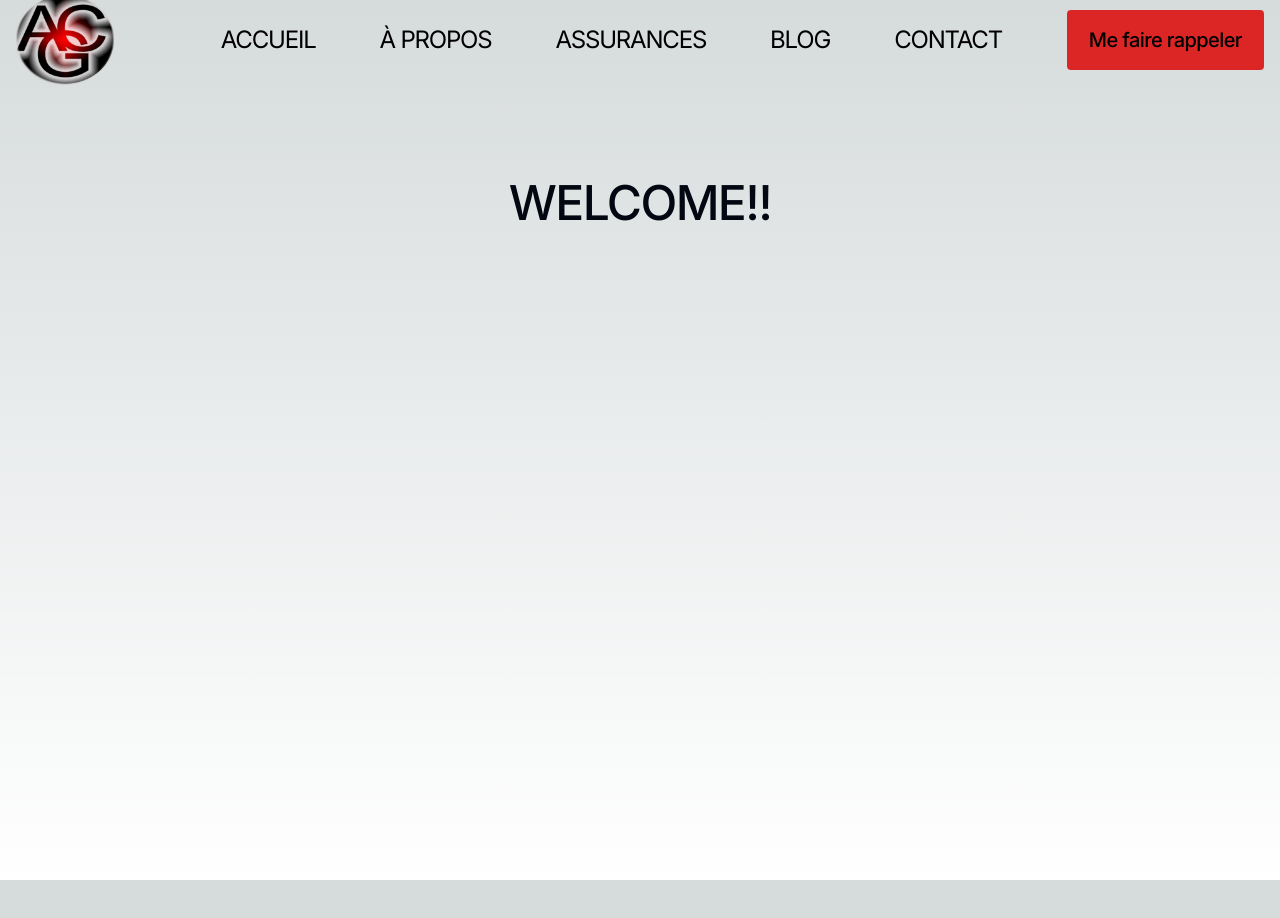
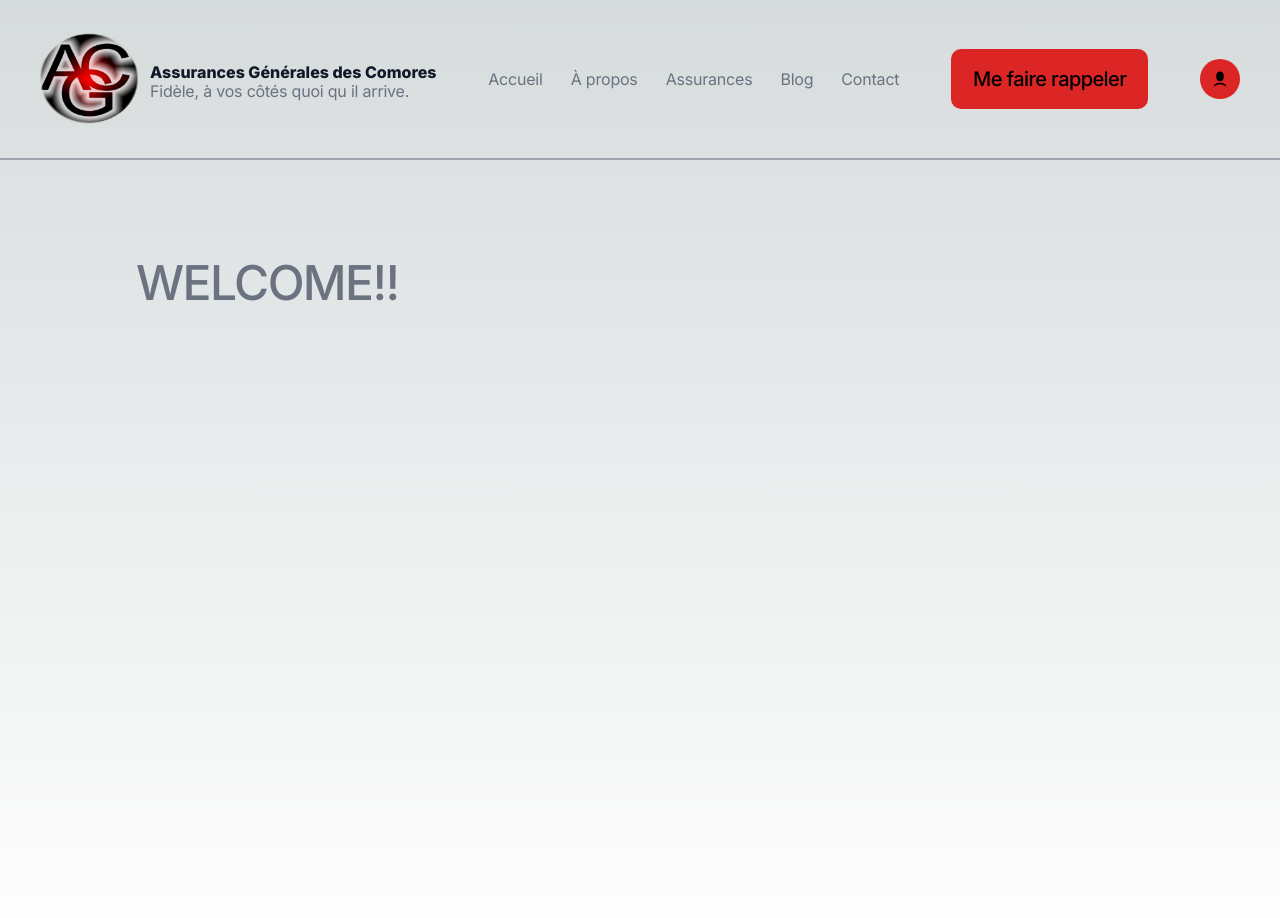
Before and after one commit to soikhat/agcnext-reactapp, a Next.js app in the folder agc-app/: page / in a window 1280 px wide. Shown: the top 918 px of the page. Before the commit the page ends 880 px from the top, so only its background shows below. Built offline with nearby package versions, Linux system fonts and the light colour scheme.

Commit message:
feat080324-icons add icons to button

```diff
--- a/agc-app/package.json
+++ b/agc-app/package.json
@@ -13,7 +13,8 @@
     "next": "14.1.0",
     "next-drupal": "^1.6.0",
     "react": "^18",
-    "react-dom": "^18"
+    "react-dom": "^18",
+    "react-icons": "^5.0.1"
   },
   "devDependencies": {
     "@types/node": "^20",
--- a/agc-app/src/app/layout.tsx
+++ b/agc-app/src/app/layout.tsx
@@ -1,8 +1,8 @@
 import type { Metadata } from "next";
 import { Inter } from "next/font/google";
 import "../styles/globals.css";
-import Navbar from "@/app/ui/component/Header/NavBar/Navbar";
-import Navigation from "./ui/component/Header/Navigation";
+import {Navbar} from "@/app/ui/component/Navigation/NavBar/Navbar";
+import Navigation from "./ui/component/Navigation/Navigation";
 
 const inter = Inter({ subsets: ["latin"] });
 
--- a/agc-app/src/app/page.tsx
+++ b/agc-app/src/app/page.tsx
@@ -1,16 +1,19 @@
 import Image from "next/image";
 import "../styles/globals.css";
-import Navbar from "./ui/component/Header/NavBar/Navbar";
+import {Navbar} from "./ui/component/Navigation/NavBar/Navbar";
 import { Typography } from "@/app/ui/design-system/Typography/Typography";
+import { Container } from "./ui/component/Container/Container";
 
 export default function Home() {
   return (
     <main className="flex min-h-screen flex-col items-center justify-between p-24">
-      <div className="relative flex place-items-center before:absolute before:h-[300px] before:w-full sm:before:w-[480px] before:-translate-x-1/2 before:rounded-full before:bg-gradient-radial before:from-white before:to-transparent before:blur-2xl before:content-[''] after:absolute after:-z-20 after:h-[180px] after:w-full sm:after:w-[240px] after:translate-x-1/3 after:bg-gradient-conic after:from-red-200 after:via-pink-200 after:blur-2xl after:content-[''] before:dark:bg-gradient-to-br before:dark:from-transparent before:dark:to-pink-700 before:dark:opacity-10 after:dark:from-red-900 after:dark:via-[#1201ff] after:dark:opacity-40 before:lg:h-[360px] z-[-1]">
-        <Typography variant="headingM" component="h1">
-          WELCOME!!
-        </Typography>
-      </div>
+      <Container>
+        <div className="relative flex place-items-center before:absolute before:h-[300px] before:w-full sm:before:w-[480px] before:-translate-x-1/2 before:rounded-full before:bg-gradient-radial before:from-white before:to-transparent before:blur-2xl before:content-[''] after:absolute after:-z-20 after:h-[180px] after:w-full sm:after:w-[240px] after:translate-x-1/3 after:bg-gradient-conic after:from-red-200 after:via-pink-200 after:blur-2xl after:content-[''] before:dark:bg-gradient-to-br before:dark:from-transparent before:dark:to-pink-700 before:dark:opacity-10 after:dark:from-red-900 after:dark:via-[#1201ff] after:dark:opacity-40 before:lg:h-[360px] z-[-1]">
+          <Typography variant="headingM" component="h1" theme="gray">
+            WELCOME!!
+          </Typography>
+        </div>
+      </Container>
     </main>
   );
 }
--- a/agc-app/src/app/ui/component/Container/Container.tsx
+++ b/agc-app/src/app/ui/component/Container/Container.tsx
@@ -1,10 +1,12 @@
+import clsx from "clsx"
+
 interface ContainerProps{
     children: React.ReactNode
     className?: string
 }
 export const Container = ({children, className}:ContainerProps)=>{
     return(
-        <div className={className} >
+        <div className={clsx(className,"w-full max-w-7xl mx-auto px-5 lg:px-10")} >
             {children}
         </div>
     )
--- a/agc-app/src/app/ui/component/Header/NavBar/Navbar.tsx
+++ /dev/null
@@ -1,56 +0,0 @@
-import Image from "next/image";
-import Link from "next/link";
-import { Container } from "../../Container/Container";
-import Button from "../../../design-system/button/Button";
-
-interface NavigationProps {
-  isOpen ?: boolean ;
-  toggle?: boolean;
-}
-const  Navbar= ({isOpen,toggle}:NavigationProps) => {
-  return (
-    <>
-      <div className="w-full max-w-full flex h-20 top-6">
-        <Container className="w-full flex justify-between items-center mx-auto px-4 h-full ">
-          <div className="justify-center lg:static lg:h-auto lg:w-auto lg:bg-none">
-            <Link
-              className="pointer-events-none flex place-items-center gap-2 p-8 lg:pointer-events-auto lg:p-0"
-              href="https://vercel.com?utm_source=create-next-app&utm_medium=appdir-template&utm_campaign=create-next-app"
-              target="_blank"
-              rel="noopener noreferrer"
-            >
-              <Image
-                src="/agclogo.png"
-                alt="agc Logo"
-                width={100}
-                height={24}
-                priority
-              />
-            </Link>
-          </div>
-          <nav className="flex justify-between h-full items-center gap-7">
-            <ul className="flex justify-items-stretch lg:flex md:flex gap-x-6 text-white">
-              <li className="ml-10 uppercase hover:border-b text-xl">
-                <Link href="/">Accueil</Link>
-              </li>
-              <li className="ml-10 uppercase hover:border-b text-xl">
-                <Link href="/about">À propos</Link>
-              </li>
-              <li className="ml-10 uppercase hover:border-b text-xl">
-                <Link href="/produits">Assurances</Link>
-              </li>
-              <li className="ml-10 uppercase hover:border-b text-xl">
-                <Link href="/blog">Blog</Link>
-              </li>
-              <li className="ml-10 uppercase hover:border-b text-xl">
-                <Link href="/contact">Contact</Link>
-              </li>
-            </ul>
-          </nav>
-          <Button variant="accent" size="large">Me faire rappeler</Button>
-        </Container>
-      </div>
-    </>
-  );
-};
-export default Navbar;
--- /dev/null
+++ b/agc-app/src/app/ui/component/Navigation/NavBar/Navbar.tsx
@@ -0,0 +1,63 @@
+import Image from "next/image";
+import Link from "next/link";
+import { Container } from "../../Container/Container";
+import Button from "../../../design-system/button/Button";
+import { RiUser6Fill } from "react-icons/ri";
+import { Typography } from "@/app/ui/design-system/Typography/Typography";
+
+interface NavigationProps {
+  isOpen ?: boolean ;
+  toggle?: boolean;
+}
+export const  Navbar= ({isOpen,toggle}:NavigationProps) => {
+  return (
+    <>
+      <div className="border-b-2 border-gray-400 w-full max-w-full flex h-40  top-6">
+        <Container className="w-full flex justify-between items-center mx-auto py-1.5 px-4 gap-7">
+          <div className="flex items-center gap-2.5 justify-center lg:static lg:h-auto lg:w-auto lg:bg-none">
+            <Link
+              className=""
+              href="https://vercel.com?utm_source=create-next-app&utm_medium=appdir-template&utm_campaign=create-next-app"
+              target="_blank"
+              rel="noopener noreferrer"
+            >
+              <Image
+                src="/agclogo.png"
+                alt="agc Logo"
+                width={100}
+                height={24}
+                priority
+              />
+            </Link>
+            <div className="flex flex-col">
+              <div className="text-gray font-extrabold text[24px]">
+                Assurances Générales des Comores
+              </div>
+              <Typography variant="caption3" component="span" theme="gray">
+                Fidèle, à vos côtés quoi qu il arrive.
+              </Typography>
+            </div>
+          </div>
+          <nav className="flex justify-between h-full items-center gap-7">
+            <Typography
+              variant="caption3"
+              component="div"
+              theme="gray"
+              className="flex items-center gap-7"
+            >
+              <Link href="/">Accueil</Link>
+              <Link href="/about">À propos</Link>
+              <Link href="/produits">Assurances</Link>
+              <Link href="/blog">Blog</Link>
+              <Link href="/contact">Contact</Link>
+            </Typography>
+          </nav>
+          <Button variant="accent" size="large">
+            Me faire rappeler
+          </Button>
+          <Button size="small" variant="ico" icon={{ icon: RiUser6Fill }} />
+        </Container>
+      </div>
+    </>
+  );
+};
--- a/agc-app/src/app/ui/component/Header/Navigation.tsx
+++ b/agc-app/src/app/ui/component/Navigation/Navigation.tsx
@@ -1,7 +1,7 @@
 'use client'
 
 import { useState } from "react";
-import Navbar from "./NavBar/Navbar";
+import {Navbar} from "./NavBar/Navbar";
 import SideBar from "./SideBar/SideBar";
 
 
--- a/agc-app/src/app/ui/design-system/button/Button.tsx
+++ b/agc-app/src/app/ui/design-system/button/Button.tsx
@@ -1,13 +1,14 @@
+import { IconProps } from "@/types/iconProps";
 import { clsx } from "clsx";
 interface ButtonProps {
   size?: "small" | "medium" | "large";
   variant?: "accent" | "secondary" | "disabled" | "ico" | "outline";
-  icon?: any;
+  icon?: IconProps;
   iconTheme?: "accent" | "secondary" | "gray";
   iconPosition?: "left" | "right";
   disabled?: boolean;
   isLoading?: boolean;
-  children: React.ReactNode;
+  children ?: React.ReactNode;
 
   //onClick:()=>void
 }
@@ -39,29 +40,60 @@ ButtonProps) => {
       variantStyles = "bg-gray-400 border border-gray-500 text-gray-600 rounded cursor-not-allowed";
       break;
     case "ico":
-      variantStyles = "";
+      if(iconTheme=="accent"){
+        variantStyles = "bg-primary hover:bg-primary-400 text-white rounded-full";
+      }
+      if (iconTheme == "secondary") {
+        variantStyles =
+          "bg-primary-200 hover:bg-primary-300/50 text-primary rounded-full";
+      }
+      if (iconTheme == "gray") {
+        variantStyles =
+          "bg-gray-700 hover:bg-gray-600 text-white rounded-full";
+      }
       break;
   }
   switch (size) {
     case "small":
-      sizeStyles = "text-caption3 font-medium px-[14px] py-[12px]";
+      sizeStyles = `text-caption3 font-medium ${
+        variant == "ico" ? "flex items-center justify-center w-[40px] h-[40px]" : "px-[14px] py-[12px]"
+      } `;
+      icoSize = 18;
       break;
     case "medium":
-      sizeStyles = "text-caption2 font-medium px-[18px] py-[15px]";
+      sizeStyles = `text-caption2 font-medium ${
+        variant == "ico"
+          ? "flex items-center justify-center w-[50px] h-[50px]"
+          : "px-[18px] py-[15px]"
+      }`;
+      icoSize = 20;
       break;
     case "large":
-      sizeStyles = "text-caption1 font-medium px-[22px] py-[18px]";
+      sizeStyles = `text-caption1 font-medium ${
+        variant == "ico"
+          ? "flex items-center justify-center w-[60px] h-[60px]"
+          : "px-[22px] py-[18px]"
+      }`;
+      icoSize = 24;
       break;
   }
   return (
     <>
       <button
         type="button"
-        className={clsx(variantStyles,sizeStyles, icoSize, "")}
+        className={clsx(variantStyles, sizeStyles, icoSize)}
         onClick={() => console.log("click")}
         disabled={disabled}
       >
-        {children}
+        {icon && variant == "ico" ? (
+          <icon.icon size={icoSize} />
+        ) : (
+          <div className={clsx(icon && "flex items-center gap-1")}>
+            {icon && iconPosition === "left" && <icon.icon size={icoSize} />}
+            {children}
+            {icon && iconPosition === "right" && <icon.icon size={icoSize} />}
+          </div>
+        )}
       </button>
     </>
   );
--- /dev/null
+++ b/agc-app/src/types/iconProps.tsx
@@ -0,0 +1,3 @@
+export interface IconProps {
+    icon: React.ElementType;
+}
--- a/agc-app/tailwind.config.ts
+++ b/agc-app/tailwind.config.ts
@@ -16,20 +16,20 @@ const config: Config = {
           DEFAULT: "#dc2626",
           600: "#b91c1c",
         },
-        secondary:{
-          200: "#fef9c3",
-          300: "#fef08a",
-          400: "#fde047",
-          DEFAULT: "#facc15",
-          600: "#eab308",
+        secondary:{//Tailwind Amber color palet
+          200: "#fde68a",
+          300: "#fcd34d",
+          400: "#fbbf24",
+          DEFAULT: "#f59e0b",
+          600: "#d97706",
         },
-        gray:{
-          400: "",
-          500: "",
-          600: "",
-          700: "",
-          800: "",
-          DEFAULT: "#030712",
+        gray:{//Tailwind Gray
+          400: "#9ca3af",
+          500: "#6b7280",
+          600: "#4b5563",
+          700: "#374151",
+          800: "#1f2937",
+          DEFAULT: "#111827",
         } ,
       },
     fontSize: {
@@ -104,6 +104,11 @@ const config: Config = {
         fontWeight: '400',
       }],
     },
+    borderRadius: {
+      DEFAULT: '10px',
+      'full': '9999px',
+
+    },
     extend: {
       backgroundImage: {
         "gradient-radial": "radial-gradient(var(--tw-gradient-stops))",
```
Also changed, not shown: agc-app/src/app/ui/component/Navigation/SideBar/SideBar.tsx (renamed from agc-app/src/app/ui/component/Header/SideBar/SideBar.tsx), 1 other file (tests, documents, lock files or other folders).
